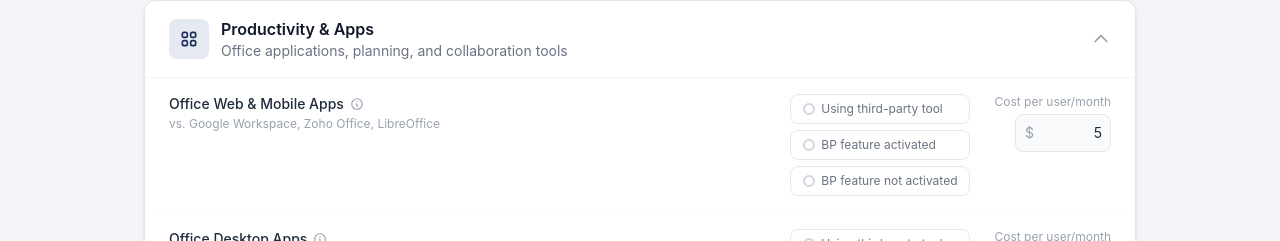
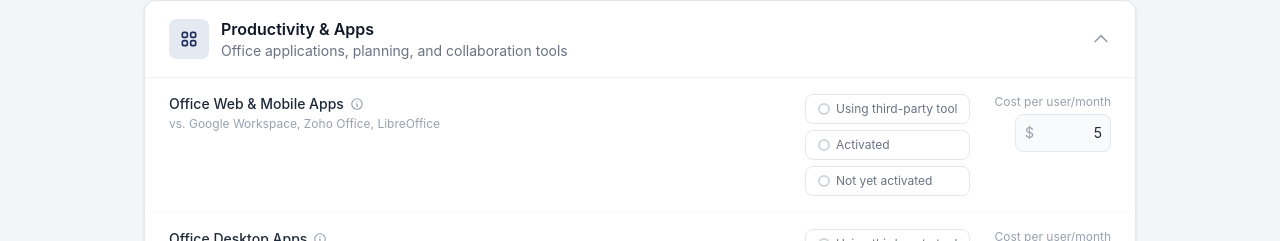
Before and after one commit to kevank/365Calc, a React (Vite) app: page / in a window 1280 px wide. Shown: the part 711-952 px from the top of the page. Built offline with nearby package versions, Linux system fonts and the light colour scheme.

Commit message:
Generalize 'BP feature' wording to work across all licenses (#4)
Replaces hard-coded BP/Business Premium wording in radio labels and summary tooltips with license-agnostic copy.

```diff
--- a/src/components/FeatureCategory.jsx
+++ b/src/components/FeatureCategory.jsx
@@ -108,8 +108,8 @@ const formatCurrency = (value) =>
 function FeatureRow({ feature, state, onChange, userCount, isLast }) {
   const statusOptions = [
     { value: 'third-party', label: 'Using third-party tool' },
-    { value: 'activated', label: 'BP feature activated' },
-    { value: 'not-activated', label: 'BP feature not activated' },
+    { value: 'activated', label: 'Activated' },
+    { value: 'not-activated', label: 'Not yet activated' },
   ]
 
   return (
--- a/src/components/SummaryBar.jsx
+++ b/src/components/SummaryBar.jsx
@@ -11,19 +11,19 @@ export default function SummaryBar({ calculations }) {
           label="Annual Savings"
           value={formatCurrency(annualSavings)}
           valueColor="text-emerald-600"
-          tooltip="Savings from replacing third-party tools with Business Premium features"
+          tooltip="Savings from replacing third-party tools with included license features"
         />
         <SummaryItem
           label="Unrealized Value"
           value={formatCurrency(unrealizedValue)}
           valueColor="text-amber-500"
-          tooltip="Value of Business Premium features not yet activated"
+          tooltip="Value of included features not yet activated"
         />
         <SummaryItem
           label="Realized Value"
           value={formatCurrency(realizedValue)}
           valueColor="text-emerald-600"
-          tooltip="Value of Business Premium features being actively used"
+          tooltip="Value of included features being actively used"
         />
         <SummaryItem
           label="Value Realization"
```
Also changed, not shown: m365-calculator.html (+1 -1 lines).
